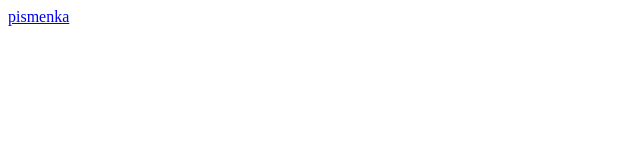
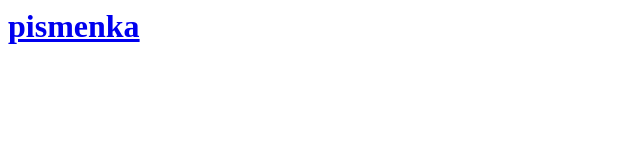
Before and after one commit to robert7/robert7.github.io, a plain HTML site: page index.html in a window 1280 px wide. Shown: the whole page, without its empty margins (0-640 px from the left). Drawn offline with Linux system fonts and the light colour scheme.

Commit message:
Pet simulator 01

```diff
--- a/index.html
+++ b/index.html
@@ -1,3 +1,3 @@
 <html>
-<a href="/01/">pismenka</a>
+<h1><a href="/01/">pismenka</a></h1>
 </html>
```
